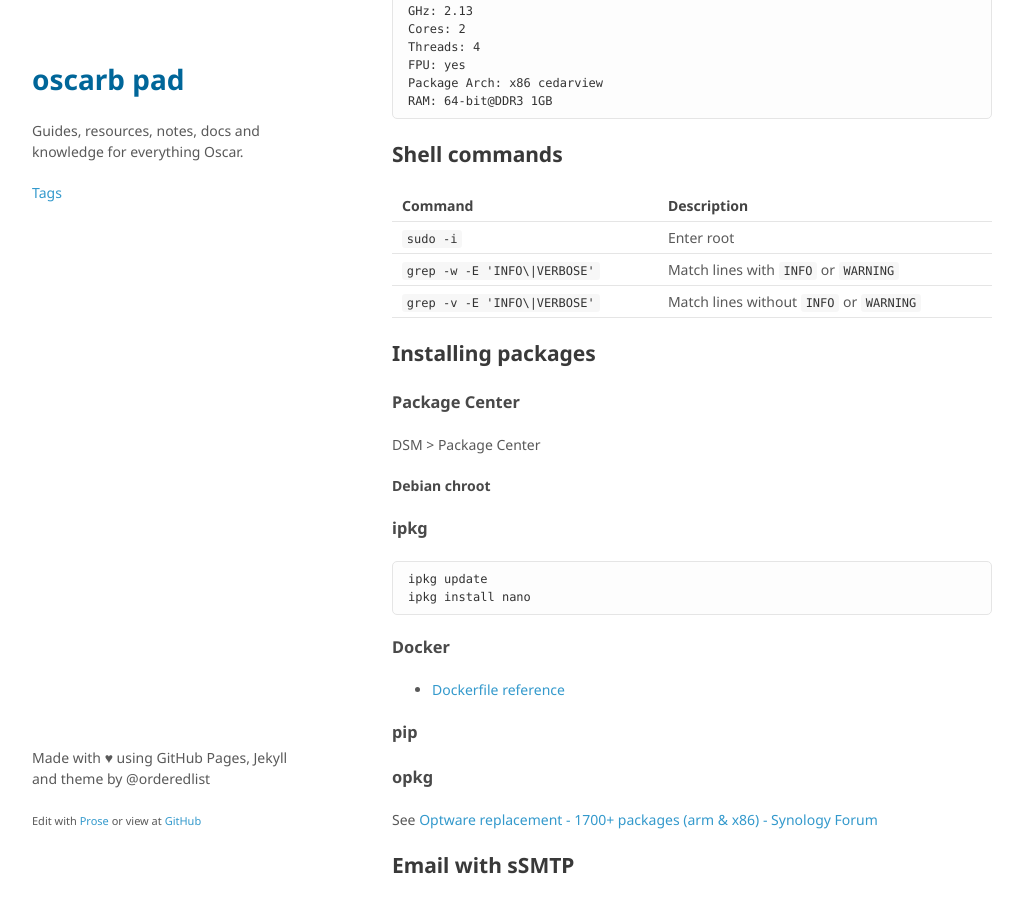
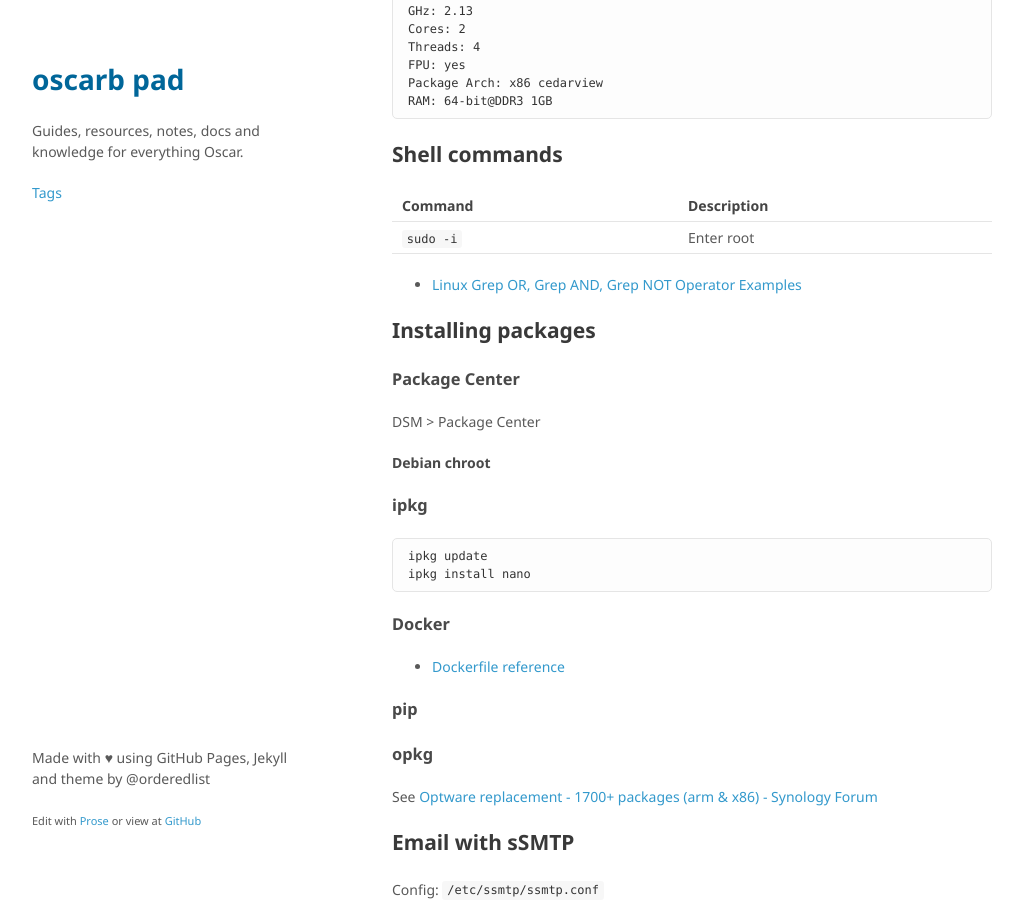
Before and after one commit to oscarb/pad, a Jekyll site: the page built from _docs/ds713.md, in a window 1280 px wide and 900 px high, scrolled down 779 px. Shown: the whole window, without its empty margins (128-1151 px from the left). Built offline with Jekyll 4.4.1, drawn with Linux system fonts in a browser that asks for light colours; some web fonts are replaced.

Commit message:
Update ds713.md

```diff
--- a/_docs/ds713.md
+++ b/_docs/ds713.md
@@ -25,8 +25,8 @@ published: true
 Command | Description
 --------|------------
 `sudo -i` | Enter root
-`grep -w -E 'INFO\|VERBOSE'` | Match lines with `INFO` or `WARNING`
-`grep -v -E 'INFO\|VERBOSE'` | Match lines without `INFO` or `WARNING`
+
+* [Linux Grep OR, Grep AND, Grep NOT Operator Examples](http://www.thegeekstuff.com/2011/10/grep-or-and-not-operators)
 
 
 
```
